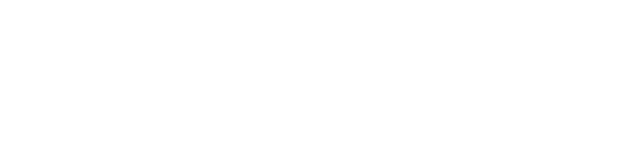
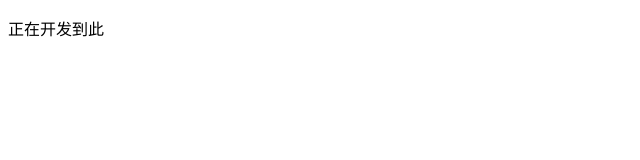
Before and after one commit to posistyle/Es6, a plain HTML site: page index.html in a window 1280 px wide. Shown: the whole page, without its empty margins (0-640 px from the left). Drawn offline with Linux system fonts and the light colour scheme.

Commit message:
index.html

```diff
--- a/index.html
+++ b/index.html
@@ -5,6 +5,6 @@
   <title>继续开发</title>
 </head>
 <body>
-
+  <p>正在开发到此</p>
 </body>
 </html>
```
